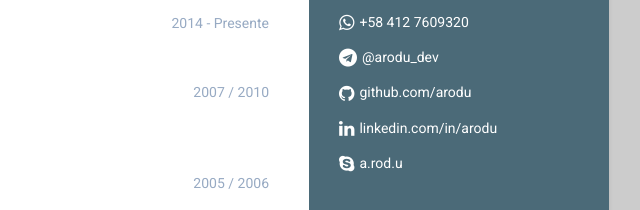
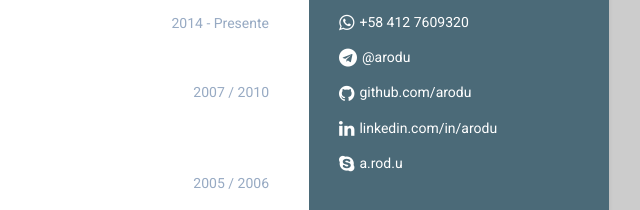
Before and after one commit to arodu/cv, a plain HTML site: page index.html in a window 1280 px wide. Shown: the part 383-593 px from the top of the page, 531-1171 px from the left. Drawn offline with nearby package versions, Linux system fonts and the light colour scheme.

Commit message:
Update index.html

```diff
--- a/index.html
+++ b/index.html
@@ -86,7 +86,7 @@
         <ul class="list-unstyled contact-list">
           <li class="email"><i class="fa fa-envelope"></i><a href="mailto:arodu.dev@gmail.com">arodu.dev@gmail.com</a></li>
           <li class="phone"><i class="fa fa-whatsapp"></i><a href="https://api.whatsapp.com/send?phone=584127609320" target="_blank">+58 412 7609320</a></li>
-          <li class="telegram"><i class="fa fa-telegram"></i><a href="https://t.me/arodu_dev" target="_blank">@arodu_dev</a></li>
+          <li class="telegram"><i class="fa fa-telegram"></i><a href="https://t.me/arodu" target="_blank">@arodu</a></li>
           <li class="github"><i class="fa fa-github"></i><a href="https://github.com/arodu" target="_blank">github.com/arodu</a></li>
           <!-- <li class="twitter"><i class="fa fa-twitter"></i><a href="https://twitter.com/arodu_dev" target="_blank">@arodu_dev</a></li> -->
           <li class="linkedin"><i class="fa fa-linkedin"></i><a href="https://www.linkedin.com/in/arodu/" target="_blank">linkedin.com/in/arodu</a></li>
```
